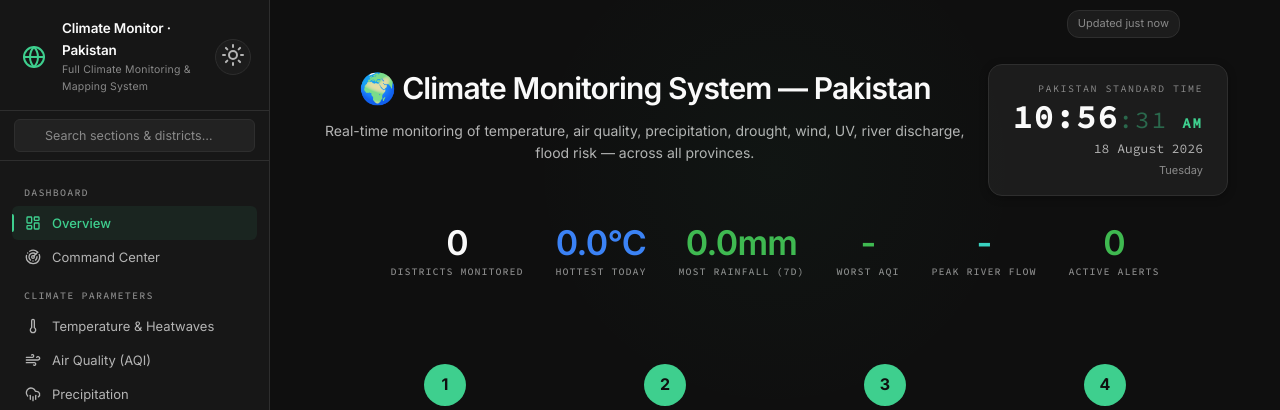
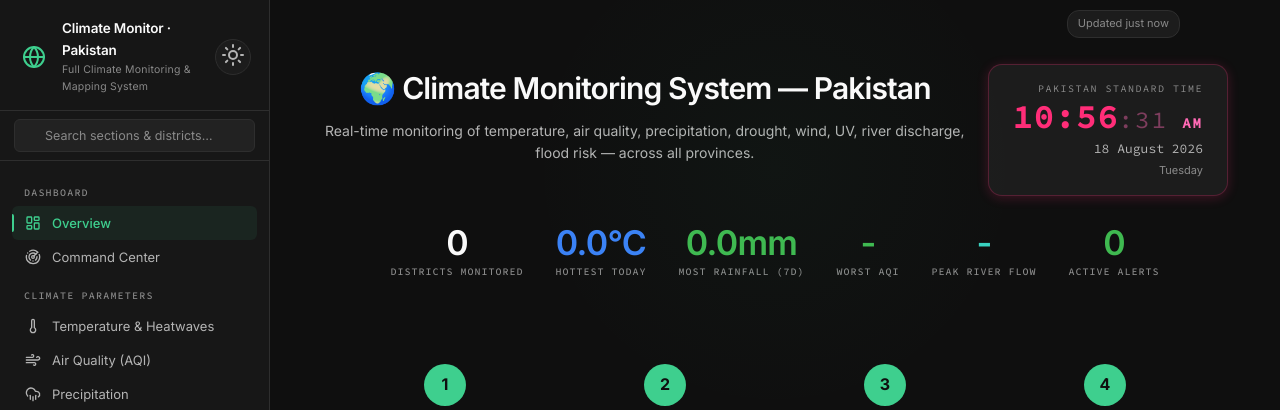
Before and after one commit to mishi29mk-art/climate-monitoring-system, a Flask app: page / in a window 1280 px wide; the page is wider, and only the part inside the window is pictured. Shown: the top 410 px of that part. Run offline with Flask 3, Linux system fonts and the light colour scheme; data that the repository does not hold is empty.

Commit message:
style: change clock color to hot pink/magenta with glow border

```diff
--- a/data/_meta_weather.json
+++ b/data/_meta_weather.json
@@ -1 +1 @@
-{"last_fetch": "2026-08-18 05:47:57", "districts": 56, "type": "weather"}
+{"last_fetch": "2026-08-18 05:54:30", "districts": 56, "type": "weather"}
--- a/static/css/style.css
+++ b/static/css/style.css
@@ -459,10 +459,10 @@ a:hover { color: var(--accent-light); }
     flex-direction: column;
     align-items: flex-end;
     background: var(--bg-card);
-    border: 1px solid var(--border);
+    border: 1px solid #ff2d7840;
     border-radius: 14px;
     padding: 16px 24px;
-    box-shadow: 0 2px 8px rgba(0,0,0,0.3);
+    box-shadow: 0 2px 12px rgba(255,45,120,0.2);
     min-width: 200px;
     flex-shrink: 0;
 }
@@ -477,13 +477,13 @@ a:hover { color: var(--accent-light); }
 .dashboard-clock .clock-time {
     font-size: 32px;
     font-weight: 700;
-    color: var(--text-primary);
+    color: #ff2d78;
     font-family: 'Source Code Pro', 'Fira Code', ui-monospace, monospace;
     letter-spacing: 2px;
     line-height: 1;
 }
 .dashboard-clock .clock-sec {
-    color: var(--accent);
+    color: #ff69b4;
     font-size: 24px;
     font-weight: 400;
     animation: clockPulse 1s ease-in-out infinite;
@@ -491,7 +491,7 @@ a:hover { color: var(--accent-light); }
 .dashboard-clock .clock-ampm {
     font-size: 14px;
     font-weight: 600;
-    color: var(--accent);
+    color: #ff69b4;
     margin-left: 4px;
 }
 .dashboard-clock .clock-date {
--- a/templates/index.html
+++ b/templates/index.html
@@ -6,7 +6,7 @@
     <title>🌍 Climate Monitor — Pakistan</title>
     <script src="https://unpkg.com/lucide@latest"></script>
     <link rel="stylesheet" href="https://unpkg.com/leaflet@1.9.4/dist/leaflet.css"/>
-    <link rel="stylesheet" href="/static/css/style.css?v=54">
+    <link rel="stylesheet" href="/static/css/style.css?v=55">
 </head>
 <body>
 <nav class="sidebar" id="sidebar">
```
